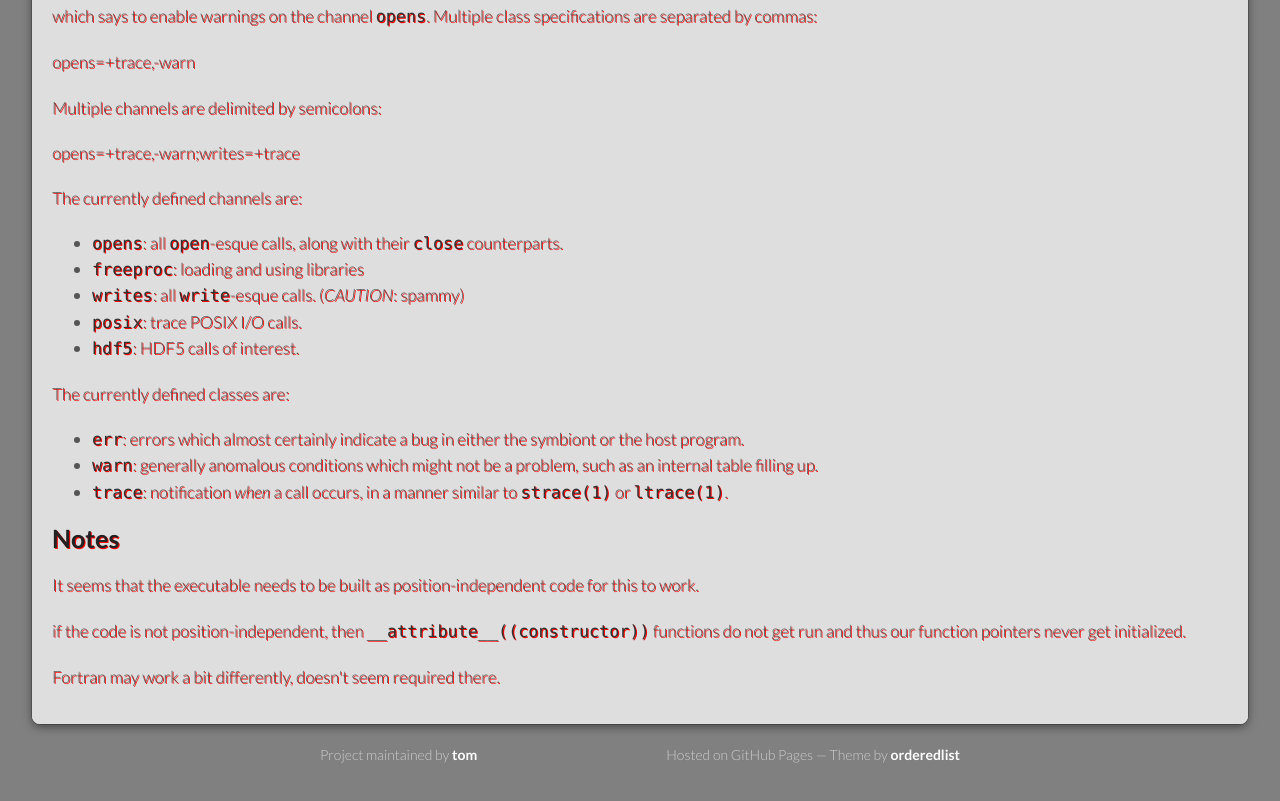
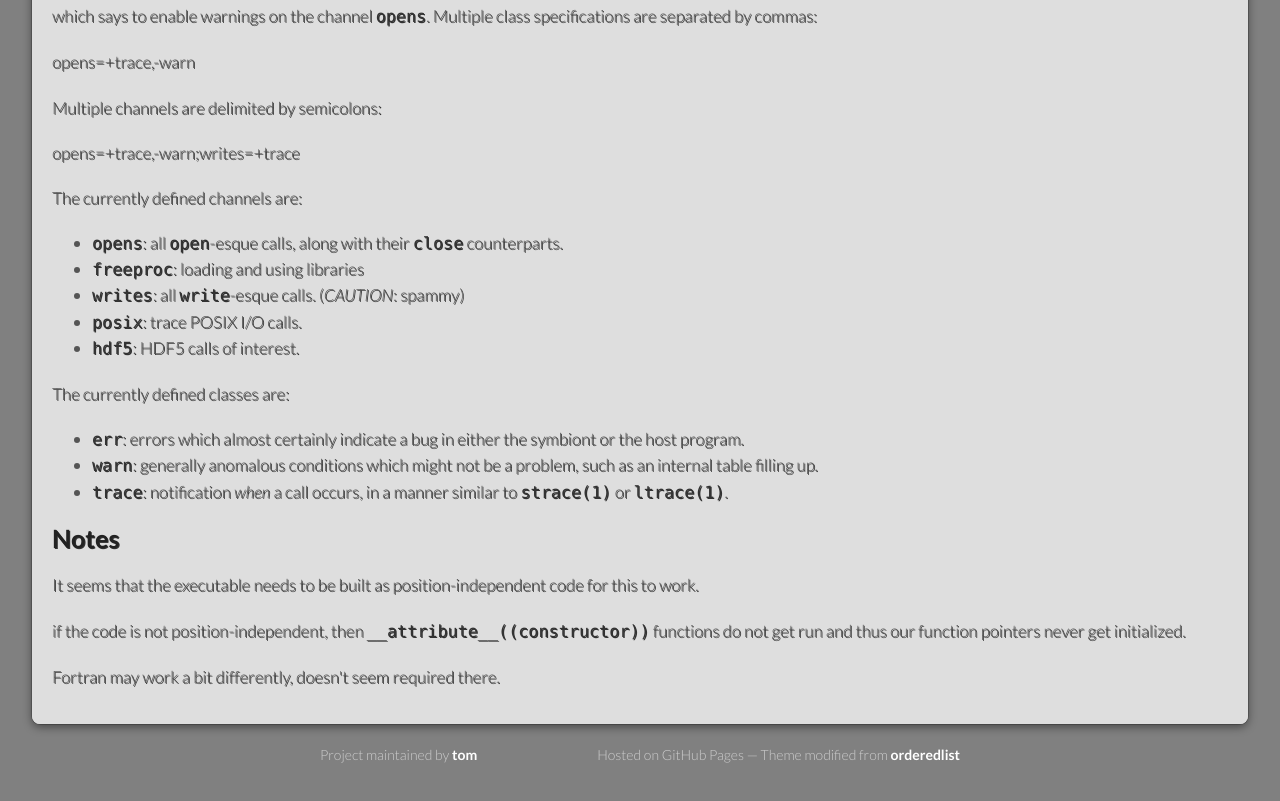
Before and after one commit to tfogal/freeprocessing, a plain HTML site: page index.html in a window 1280 px wide. Shown: the part 2190-2991 px from the top of the page. Drawn offline with Linux system fonts and the light colour scheme.

Commit message:
fix shadow, don't misrepresent theming.

```diff
--- a/index.html
+++ b/index.html
@@ -199,7 +199,7 @@ function pointers never get initialized.</p>
     </div>
     <footer>
       <p>Project maintained by <a href="https://github.com/tfogal">tom</a></p>
-      <p>Hosted on GitHub Pages &mdash; Theme by <a href="https://github.com/orderedlist">orderedlist</a></p>
+      <p>Hosted on GitHub Pages &mdash; Theme modified from <a href="https://github.com/orderedlist">orderedlist</a></p>
     </footer>
   </body>
 </html>
--- a/stylesheets/styles.css
+++ b/stylesheets/styles.css
@@ -178,7 +178,7 @@ header ul a strong {
 section {
   padding: 15px 20px;
   font-size: larger;
-  text-shadow: 1px 1px #ff0000;
+  text-shadow: 1px 1px #333333;
   border-top: 1px solid #fff;
   background: -webkit-gradient(linear, 50% 0%, 50% 700, color-stop(0%, #fafafa), color-stop(100%, #dedede));
   background: -webkit-linear-gradient(#fafafa, #dedede 700px);
```
